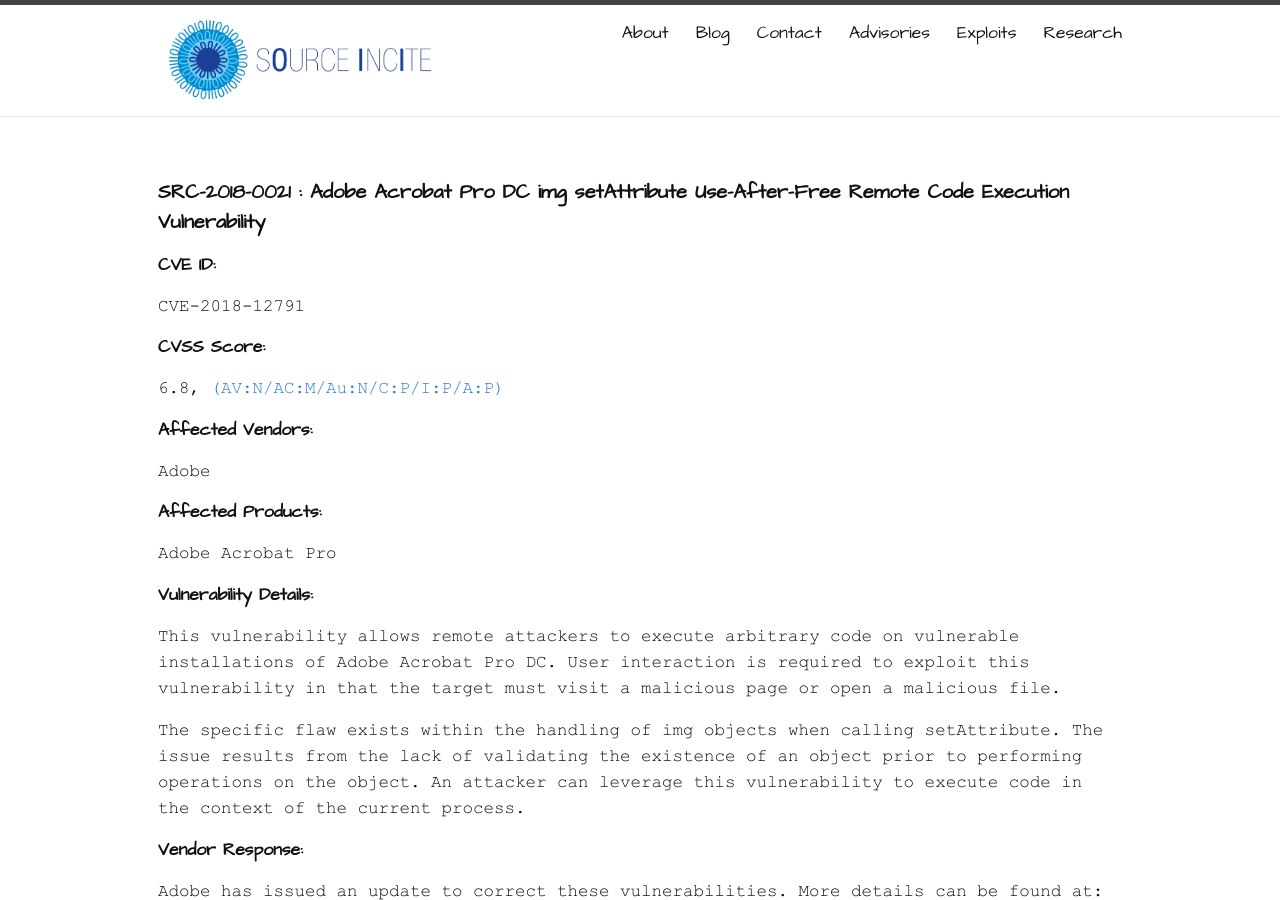
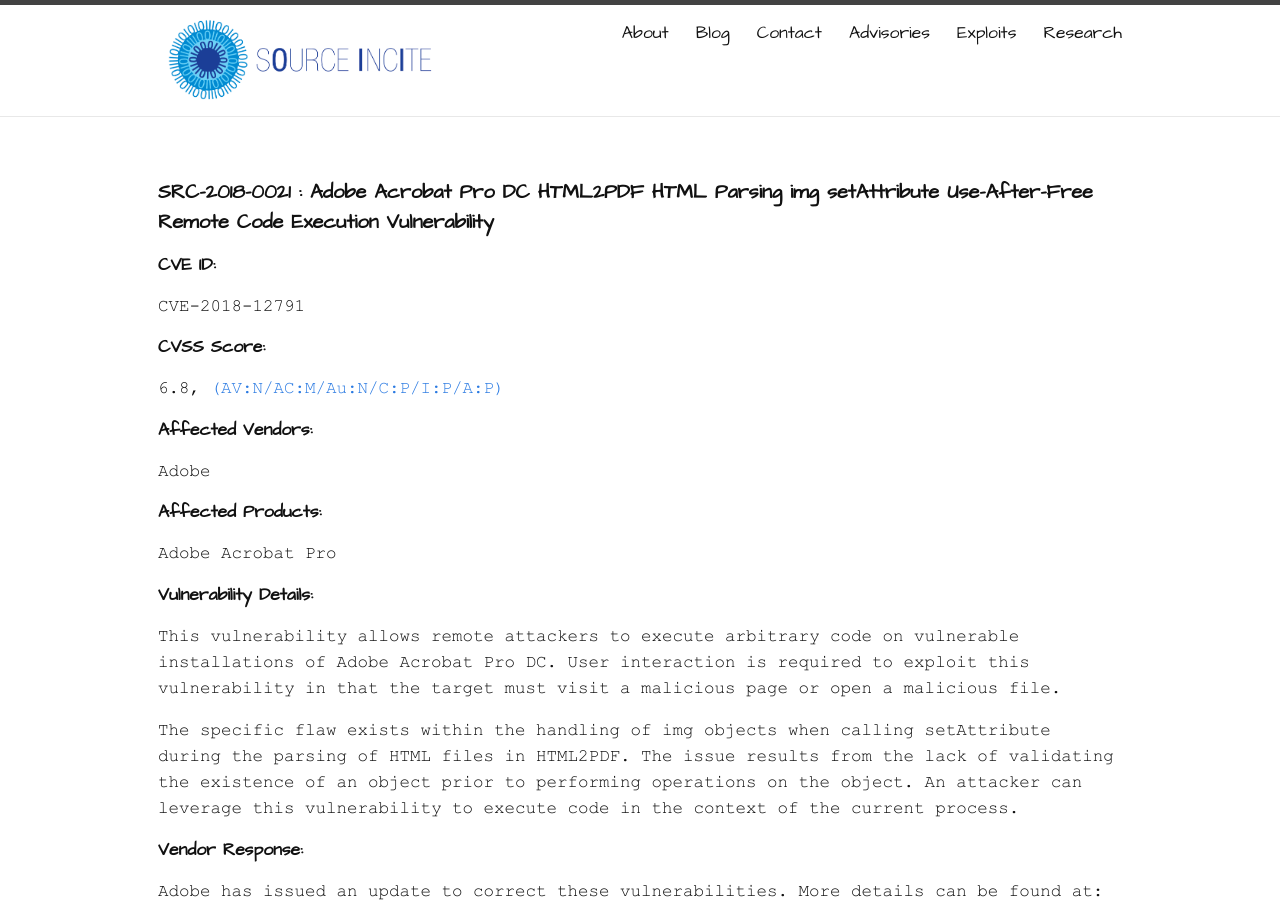
Before and after one commit to sourceincite/sourceincite.github.io, a Jekyll site: the page built from advisories/src-2018-0021.md, in a window 1280 px wide and 900 px high. Built offline with Jekyll 4.4.1, drawn with Linux system fonts in a browser that asks for light colours.

Commit message:
fixed a typo

```diff
--- a/advisories/src-2018-0021.md
+++ b/advisories/src-2018-0021.md
@@ -2,7 +2,7 @@
 layout: page
 permalink: /advisories/src-2018-0021/
 id: SRC-2018-0021
-atitle: Adobe Acrobat Pro DC img setAttribute Use-After-Free Remote Code Execution Vulnerability
+atitle: Adobe Acrobat Pro DC HTML2PDF HTML Parsing img setAttribute Use-After-Free Remote Code Execution Vulnerability
 CVE: CVE-2018-12791
 CVSSrating: 6.8
 CVSSscore: (AV:N/AC:M/Au:N/C:P/I:P/A:P)
@@ -15,7 +15,7 @@
 credit: Steven Seeley (mr_me) of Source Incite
 body: |
  <p class="cn" markdown="1">This vulnerability allows remote attackers to execute arbitrary code on vulnerable installations of Adobe Acrobat Pro DC. User interaction is required to exploit this vulnerability in that the target must visit a malicious page or open a malicious file.</p>
- <p class="cn" markdown="1">The specific flaw exists within the handling of img objects when calling setAttribute. The issue results from the lack of validating the existence of an object prior to performing operations on the object. An attacker can leverage this vulnerability to execute code in the context of the current process.</p>
+ <p class="cn" markdown="1">The specific flaw exists within the handling of img objects when calling setAttribute during the parsing of HTML files in HTML2PDF. The issue results from the lack of validating the existence of an object prior to performing operations on the object. An attacker can leverage this vulnerability to execute code in the context of the current process.</p>
 acknowledgments: |
  Source Incite would like to acknowledge iDefense's <a href="https://vcp.idefense.com/">Vulnerability Contributor Program</a> for the help with co-ordination of this vulnerability.
 poc:
```
Also changed, not shown: advisories/index.md (+5 -5 lines), advisories/src-2018-0022.md (+2 -2 lines).
